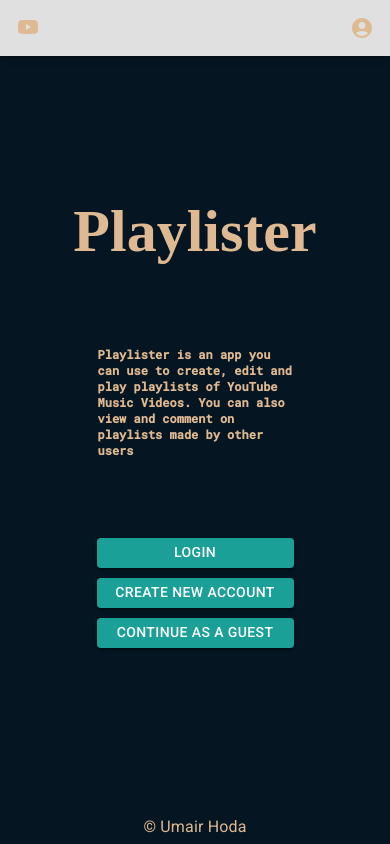
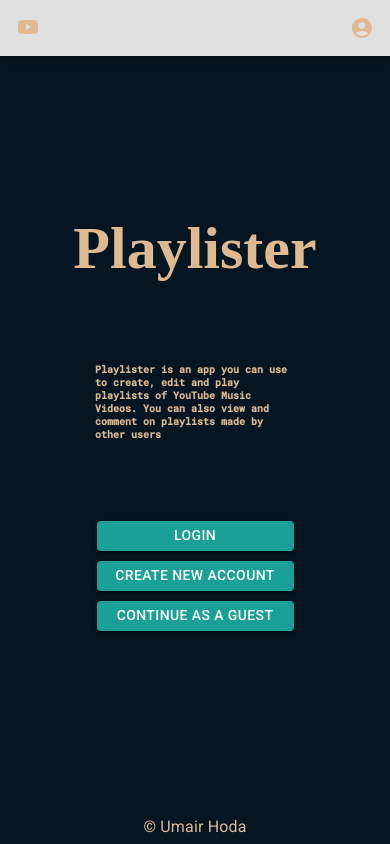
Before and after one commit to Umair-Iqbal-debug/playlister, a React (Create React App) app in the folder client/: page / in a window 390 px wide. Built offline with nearby package versions, Linux system fonts and the light colour scheme; no server answers; a web font is replaced by a local one.

Commit message:
Trying to fix app desc size on mobile

```diff
--- a/client/src/App.css
+++ b/client/src/App.css
@@ -25,8 +25,8 @@
 .splash-desc {
   font-family: "Roboto", sans-serif;
   font-family: "Roboto Mono", monospace;
-  font-size: 12px;
-  max-width: 50%;
+  font-size: 10px;
+  max-width: 200px;
   color: #deb992;
 }
 /* ****************************** */
```
